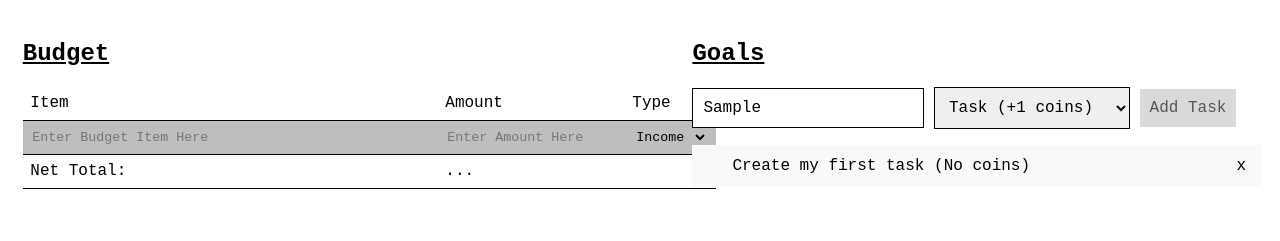
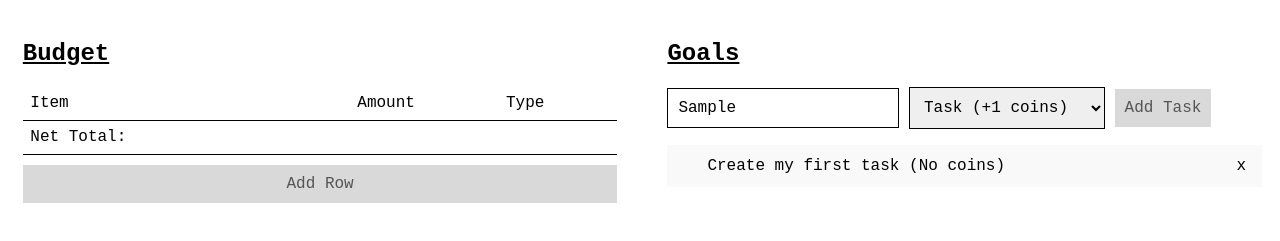
Before and after one commit to garghg/financeManager, a plain HTML site: page src/main.html in a window 1280 px wide. Both pictures are taken after typing "Sample" into the empty fields and a click on the button "Create Budget". Shown: the part 115-356 px from the top of the page. Drawn offline with Linux system fonts and the light colour scheme.

Commit message:
add rows to budget

```diff
--- a/src/home.js
+++ b/src/home.js
@@ -1,5 +1,9 @@
 var goals = document.getElementsByTagName("LI");
 var i;
+var addRowBtn;
+var budget;
+var budgetBtn = document.getElementById("budgetBtn");
+var bgtDiv = document.getElementById("budget");
 
 for (i = 0; i < goals.length; i++){
     var span = document.createElement("SPAN");
@@ -72,6 +76,7 @@ function bgtItemName(){
     name.setAttribute('placeholder', 'Enter Budget Item Here');
     name.style.width = '400px';
     name.id = 'bgtItemName';
+    console.log(name.textContent)
     return name;
 }
 
@@ -82,6 +87,7 @@ function bgtItemAmt(){
     amt.setAttribute('oninput', 'validity.valid||(value=\'\'\)')
     amt.setAttribute('placeholder', 'Enter Amount Here');
     amt.id = 'bgtItemAmt';
+    console.log(amt.textContent);
     return amt;
 }
 
@@ -98,18 +104,27 @@ function createDropdown() {
     return select;
 }
 
-
-function netCalc(table){
-
+function netCalc(table) {
+    //console.log("netCalc: "+ document.querySelectorAll('input[type="text"]').value);
 }
 
 
+function addRow(table){
+    var newRow = table.insertRow(table.rows.length-1);
+    var cell1 = newRow.insertCell();
+    var cell2 = newRow.insertCell();
+    var cell3 = newRow.insertCell();
+    cell1.style.width = "55%";
+    cell1.appendChild(bgtItemName());
+    cell2.appendChild(bgtItemAmt());
+    cell3.appendChild(createDropdown());
+    netCalc(table);
+}
+
 function createBudget(){
-    var budgetBtn = document.getElementById("budgetBtn");
     budgetBtn.remove();
     var budget = document.createElement("table");
     budget.id = "budgetTable";
-    var bgtDiv = document.getElementById("budget");
     bgtDiv.appendChild(budget);
 
     var thead = document.createElement("thead");
@@ -119,28 +134,29 @@ function createBudget(){
     var cell2 = newHead.insertCell();
     var cell3 = newHead.insertCell();
     cell1.style.width = "55%"
+    cell2.style.width = "25%"
     cell1.textContent = "Item"
     cell2.textContent = "Amount"
     cell3.textContent = "Type"
-
-
-    var newRow = budget.insertRow();
-    var cell1 = newRow.insertCell();
-    var cell2 = newRow.insertCell();
-    var cell3 = newRow.insertCell();
-    cell1.style.width = "55%";
-    cell1.appendChild(bgtItemName());
-    cell2.appendChild(bgtItemAmt());
-    cell3.appendChild(createDropdown());
-
 
     var tfoot = document.createElement("tfoot");
     budget.appendChild(tfoot);
     var newfoot = tfoot.insertRow();
     var cell1 = newfoot.insertCell();
     var cell2 = newfoot.insertCell();
-    cell1.style.width = "55%";
+    var cell3 = newfoot.insertCell();
     cell1.textContent = "Net Total: ";
-    cell2.textContent = "...";
+    cell2.textContent = "";
+    cell3.textContent = "";
+
+
+    addRowBtn = document.createElement('button');
+    addRowBtn.textContent = "Add Row";
+    addRowBtn.className = 'Btn';
+    addRowBtn.id = "addRowBtn";
+    addRowBtn.onclick = function(){
+        addRow(budget);
+    };
+    document.getElementById('sect1').appendChild(addRowBtn);
 
 }
--- a/src/style.css
+++ b/src/style.css
@@ -85,6 +85,15 @@ ul li.checked{
     font-family: monospace;
 }
 
+#addRowBtn{
+    display: flex;
+    width: 100%;
+    justify-content: center;
+    margin-top: 10px;
+    border: none;
+    font-family: monospace;
+}
+
 #logo{
     margin-top: 1%;
     height: 50px;
@@ -138,3 +147,7 @@ tr:nth-child(even) {
     background-color: transparent;
     border: none;
 }
+
+table thead, table tfoot{
+    position: sticky;
+}
```
Also changed, not shown: src/main.html (+3 -1 lines).
